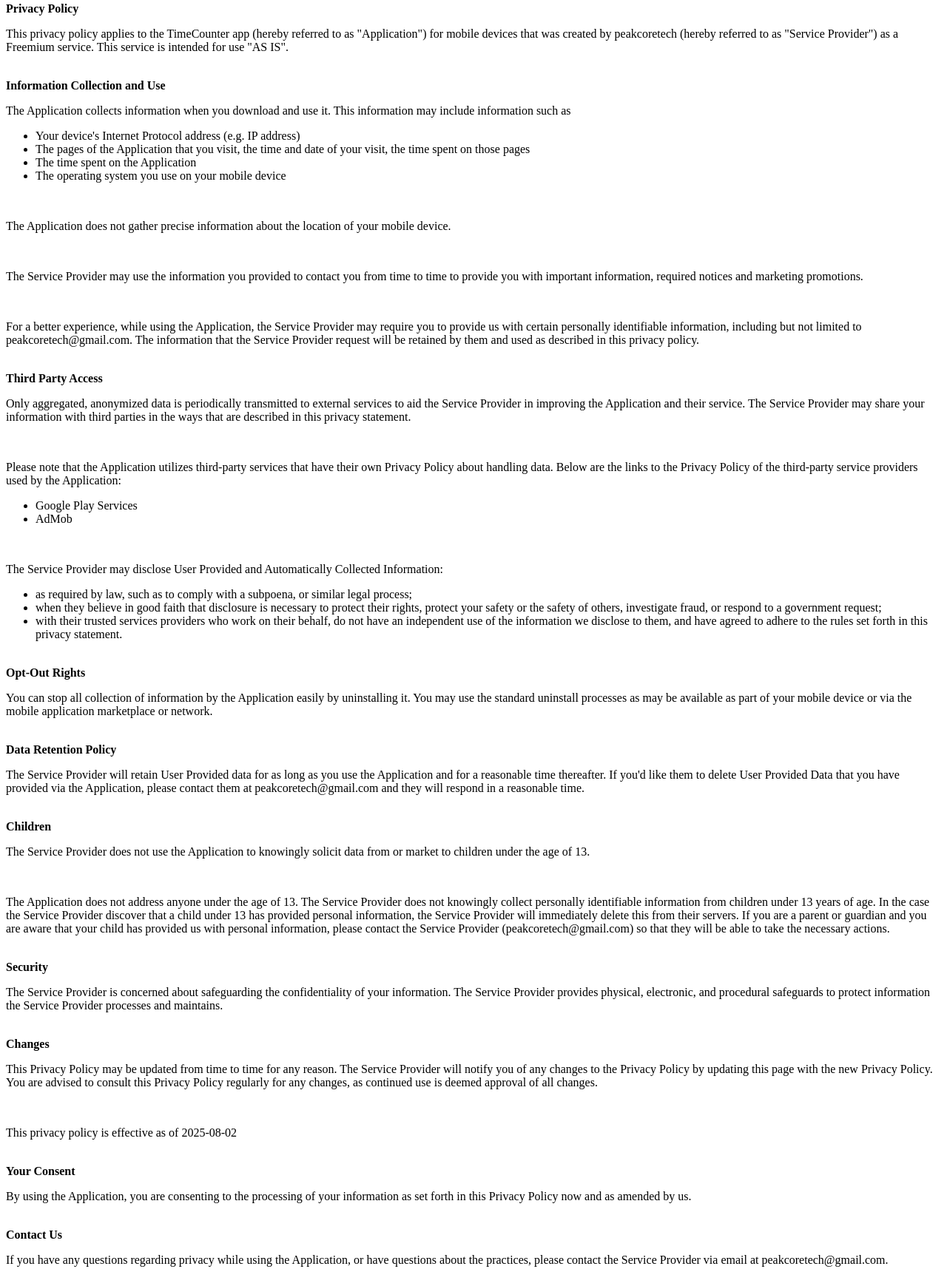
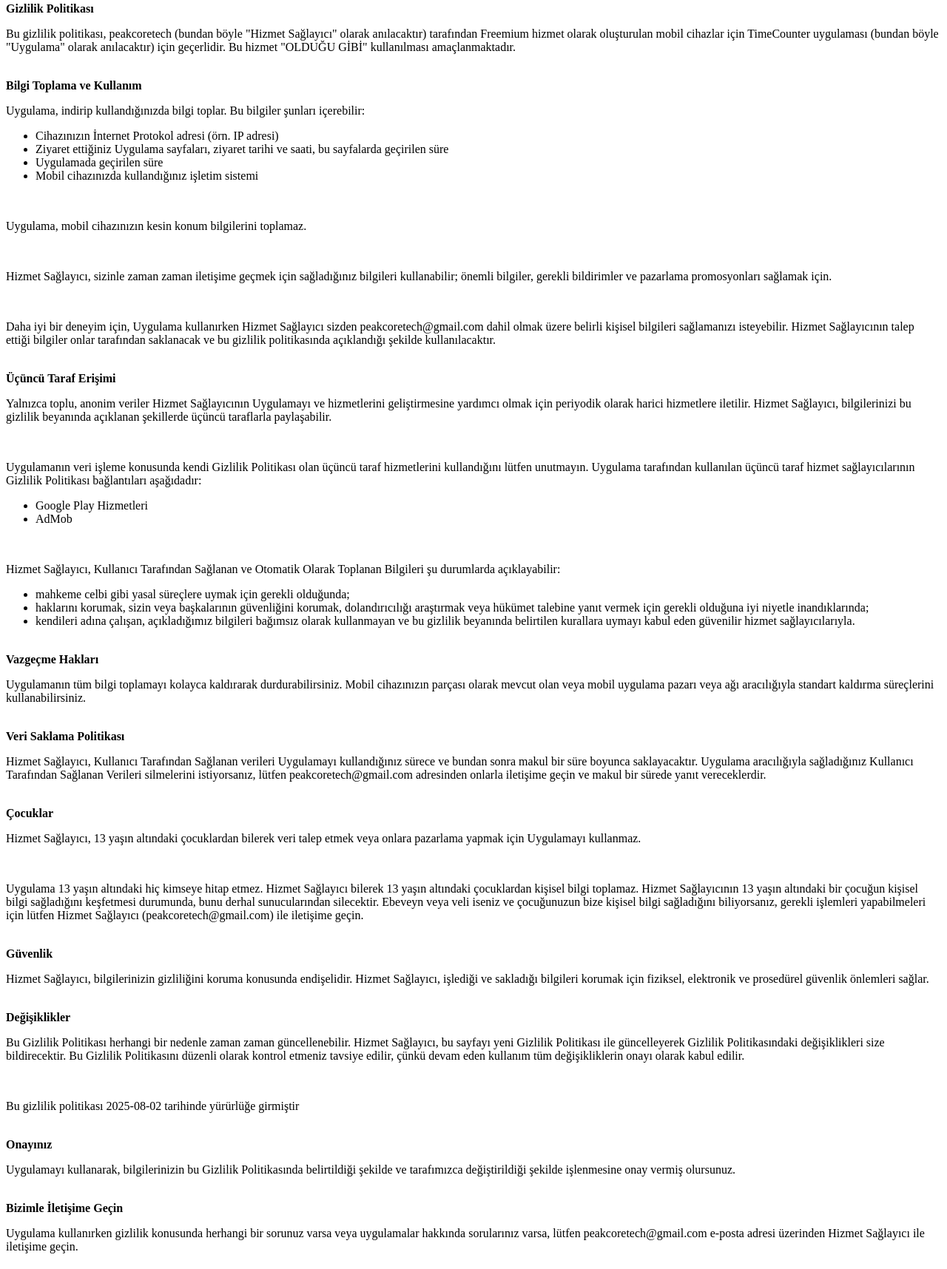
Before and after one commit to muharremKilicer/dayTimer, a plain HTML site: page privacy-policy-tr.html in a window 1280 px wide. Shown: the part 5-1721 px from the top of the page at 74% size. Drawn offline with Linux system fonts and the light colour scheme.

Commit message:
Update privacy-policy-tr.html

```diff
--- a/privacy-policy-tr.html
+++ b/privacy-policy-tr.html
@@ -8,68 +8,68 @@
 </head>
 <body>
 
-<strong>Privacy Policy</strong>
-<p>This privacy policy applies to the TimeCounter app (hereby referred to as "Application") for mobile devices that was
-    created by peakcoretech (hereby referred to as "Service Provider") as a Freemium service. This service is intended
-    for use "AS IS".</p><br><strong>Information Collection and Use</strong>
-<p>The Application collects information when you download and use it. This information may include information such as
+<strong>Gizlilik Politikası</strong>
+<p>Bu gizlilik politikası, peakcoretech (bundan böyle "Hizmet Sağlayıcı" olarak anılacaktır) tarafından Freemium hizmet
+    olarak oluşturulan mobil cihazlar için TimeCounter uygulaması (bundan böyle "Uygulama" olarak anılacaktır) için
+    geçerlidir. Bu hizmet "OLDUĞU GİBİ" kullanılması amaçlanmaktadır.</p><br><strong>Bilgi Toplama ve Kullanım</strong>
+<p>Uygulama, indirip kullandığınızda bilgi toplar. Bu bilgiler şunları içerebilir: </p>
+<ul>
+    <li>Cihazınızın İnternet Protokol adresi (örn. IP adresi)</li>
+    <li>Ziyaret ettiğiniz Uygulama sayfaları, ziyaret tarihi ve saati, bu sayfalarda geçirilen süre</li>
+    <li>Uygulamada geçirilen süre</li>
+    <li>Mobil cihazınızda kullandığınız işletim sistemi</li>
+</ul><br>
+<p>Uygulama, mobil cihazınızın kesin konum bilgilerini toplamaz.</p><br>
+<p>Hizmet Sağlayıcı, sizinle zaman zaman iletişime geçmek için sağladığınız bilgileri kullanabilir; önemli bilgiler,
+    gerekli bildirimler ve pazarlama promosyonları sağlamak için.</p><br>
+<p>Daha iyi bir deneyim için, Uygulama kullanırken Hizmet Sağlayıcı sizden peakcoretech@gmail.com dahil olmak üzere
+    belirli kişisel bilgileri sağlamanızı isteyebilir. Hizmet Sağlayıcının talep ettiği bilgiler onlar tarafından
+    saklanacak ve bu gizlilik politikasında açıklandığı şekilde kullanılacaktır.</p><br><strong>Üçüncü Taraf
+    Erişimi</strong>
+<p>Yalnızca toplu, anonim veriler Hizmet Sağlayıcının Uygulamayı ve hizmetlerini geliştirmesine yardımcı olmak için
+    periyodik olarak harici hizmetlere iletilir. Hizmet Sağlayıcı, bilgilerinizi bu gizlilik beyanında açıklanan
+    şekillerde üçüncü taraflarla paylaşabilir.</p><br>
+<p>Uygulamanın veri işleme konusunda kendi Gizlilik Politikası olan üçüncü taraf hizmetlerini kullandığını lütfen
+    unutmayın. Uygulama tarafından kullanılan üçüncü taraf hizmet sağlayıcılarının Gizlilik Politikası bağlantıları
+    aşağıdadır:</p>
+<ul>
+    <li>Google Play Hizmetleri</li>
+    <li>AdMob</li>
+</ul><br>
+<p>Hizmet Sağlayıcı, Kullanıcı Tarafından Sağlanan ve Otomatik Olarak Toplanan Bilgileri şu durumlarda açıklayabilir:
 </p>
 <ul>
-    <li>Your device's Internet Protocol address (e.g. IP address)</li>
-    <li>The pages of the Application that you visit, the time and date of your visit, the time spent on those pages</li>
-    <li>The time spent on the Application</li>
-    <li>The operating system you use on your mobile device</li>
-</ul><br>
-<p>The Application does not gather precise information about the location of your mobile device.</p><br>
-<p>The Service Provider may use the information you provided to contact you from time to time to provide you with
-    important information, required notices and marketing promotions.</p><br>
-<p>For a better experience, while using the Application, the Service Provider may require you to provide us with certain
-    personally identifiable information, including but not limited to peakcoretech@gmail.com. The information that the
-    Service Provider request will be retained by them and used as described in this privacy policy.</p><br><strong>Third
-    Party Access</strong>
-<p>Only aggregated, anonymized data is periodically transmitted to external services to aid the Service Provider in
-    improving the Application and their service. The Service Provider may share your information with third parties in
-    the ways that are described in this privacy statement.</p><br>
-<p>Please note that the Application utilizes third-party services that have their own Privacy Policy about handling
-    data. Below are the links to the Privacy Policy of the third-party service providers used by the Application:</p>
-<ul>
-    <li>Google Play Services</li>
-    <li>AdMob</li>
-</ul><br>
-<p>The Service Provider may disclose User Provided and Automatically Collected Information:</p>
-<ul>
-    <li>as required by law, such as to comply with a subpoena, or similar legal process;</li>
-    <li>when they believe in good faith that disclosure is necessary to protect their rights, protect your safety or the
-        safety of others, investigate fraud, or respond to a government request;</li>
-    <li>with their trusted services providers who work on their behalf, do not have an independent use of the
-        information we disclose to them, and have agreed to adhere to the rules set forth in this privacy statement.
-    </li>
-</ul><br><strong>Opt-Out Rights</strong>
-<p>You can stop all collection of information by the Application easily by uninstalling it. You may use the standard
-    uninstall processes as may be available as part of your mobile device or via the mobile application marketplace or
-    network.</p><br><strong>Data Retention Policy</strong>
-<p>The Service Provider will retain User Provided data for as long as you use the Application and for a reasonable time
-    thereafter. If you'd like them to delete User Provided Data that you have provided via the Application, please
-    contact them at peakcoretech@gmail.com and they will respond in a reasonable time.</p><br><strong>Children</strong>
-<p>The Service Provider does not use the Application to knowingly solicit data from or market to children under the age
-    of 13.</p><br>
-<p>The Application does not address anyone under the age of 13. The Service Provider does not knowingly collect
-    personally identifiable information from children under 13 years of age. In the case the Service Provider discover
-    that a child under 13 has provided personal information, the Service Provider will immediately delete this from
-    their servers. If you are a parent or guardian and you are aware that your child has provided us with personal
-    information, please contact the Service Provider (peakcoretech@gmail.com) so that they will be able to take the
-    necessary actions.</p><br><strong>Security</strong>
-<p>The Service Provider is concerned about safeguarding the confidentiality of your information. The Service Provider
-    provides physical, electronic, and procedural safeguards to protect information the Service Provider processes and
-    maintains.</p><br><strong>Changes</strong>
-<p>This Privacy Policy may be updated from time to time for any reason. The Service Provider will notify you of any
-    changes to the Privacy Policy by updating this page with the new Privacy Policy. You are advised to consult this
-    Privacy Policy regularly for any changes, as continued use is deemed approval of all changes.</p><br>
-<p>This privacy policy is effective as of 2025-08-02</p><br><strong>Your Consent</strong>
-<p>By using the Application, you are consenting to the processing of your information as set forth in this Privacy
-    Policy now and as amended by us.</p><br><strong>Contact Us</strong>
-<p>If you have any questions regarding privacy while using the Application, or have questions about the practices,
-    please contact the Service Provider via email at peakcoretech@gmail.com.</p>
-
+    <li>mahkeme celbi gibi yasal süreçlere uymak için gerekli olduğunda;</li>
+    <li>haklarını korumak, sizin veya başkalarının güvenliğini korumak, dolandırıcılığı araştırmak veya hükümet talebine
+        yanıt vermek için gerekli olduğuna iyi niyetle inandıklarında;</li>
+    <li>kendileri adına çalışan, açıkladığımız bilgileri bağımsız olarak kullanmayan ve bu gizlilik beyanında belirtilen
+        kurallara uymayı kabul eden güvenilir hizmet sağlayıcılarıyla.</li>
+</ul><br><strong>Vazgeçme Hakları</strong>
+<p>Uygulamanın tüm bilgi toplamayı kolayca kaldırarak durdurabilirsiniz. Mobil cihazınızın parçası olarak mevcut olan
+    veya mobil uygulama pazarı veya ağı aracılığıyla standart kaldırma süreçlerini kullanabilirsiniz.</p>
+<br><strong>Veri Saklama Politikası</strong>
+<p>Hizmet Sağlayıcı, Kullanıcı Tarafından Sağlanan verileri Uygulamayı kullandığınız sürece ve bundan sonra makul bir
+    süre boyunca saklayacaktır. Uygulama aracılığıyla sağladığınız Kullanıcı Tarafından Sağlanan Verileri silmelerini
+    istiyorsanız, lütfen peakcoretech@gmail.com adresinden onlarla iletişime geçin ve makul bir sürede yanıt
+    vereceklerdir.</p><br><strong>Çocuklar</strong>
+<p>Hizmet Sağlayıcı, 13 yaşın altındaki çocuklardan bilerek veri talep etmek veya onlara pazarlama yapmak için
+    Uygulamayı kullanmaz.</p><br>
+<p>Uygulama 13 yaşın altındaki hiç kimseye hitap etmez. Hizmet Sağlayıcı bilerek 13 yaşın altındaki çocuklardan kişisel
+    bilgi toplamaz. Hizmet Sağlayıcının 13 yaşın altındaki bir çocuğun kişisel bilgi sağladığını keşfetmesi durumunda,
+    bunu derhal sunucularından silecektir. Ebeveyn veya veli iseniz ve çocuğunuzun bize kişisel bilgi sağladığını
+    biliyorsanız, gerekli işlemleri yapabilmeleri için lütfen Hizmet Sağlayıcı (peakcoretech@gmail.com) ile iletişime
+    geçin.</p><br><strong>Güvenlik</strong>
+<p>Hizmet Sağlayıcı, bilgilerinizin gizliliğini koruma konusunda endişelidir. Hizmet Sağlayıcı, işlediği ve sakladığı
+    bilgileri korumak için fiziksel, elektronik ve prosedürel güvenlik önlemleri sağlar.</p>
+<br><strong>Değişiklikler</strong>
+<p>Bu Gizlilik Politikası herhangi bir nedenle zaman zaman güncellenebilir. Hizmet Sağlayıcı, bu sayfayı yeni Gizlilik
+    Politikası ile güncelleyerek Gizlilik Politikasındaki değişiklikleri size bildirecektir. Bu Gizlilik Politikasını
+    düzenli olarak kontrol etmeniz tavsiye edilir, çünkü devam eden kullanım tüm değişikliklerin onayı olarak kabul
+    edilir.</p><br>
+<p>Bu gizlilik politikası 2025-08-02 tarihinde yürürlüğe girmiştir</p><br><strong>Onayınız</strong>
+<p>Uygulamayı kullanarak, bilgilerinizin bu Gizlilik Politikasında belirtildiği şekilde ve tarafımızca değiştirildiği
+    şekilde işlenmesine onay vermiş olursunuz.</p><br><strong>Bizimle İletişime Geçin</strong>
+<p>Uygulama kullanırken gizlilik konusunda herhangi bir sorunuz varsa veya uygulamalar hakkında sorularınız varsa,
+    lütfen peakcoretech@gmail.com e-posta adresi üzerinden Hizmet Sağlayıcı ile iletişime geçin.</p>
 </body>
 </html>
```
